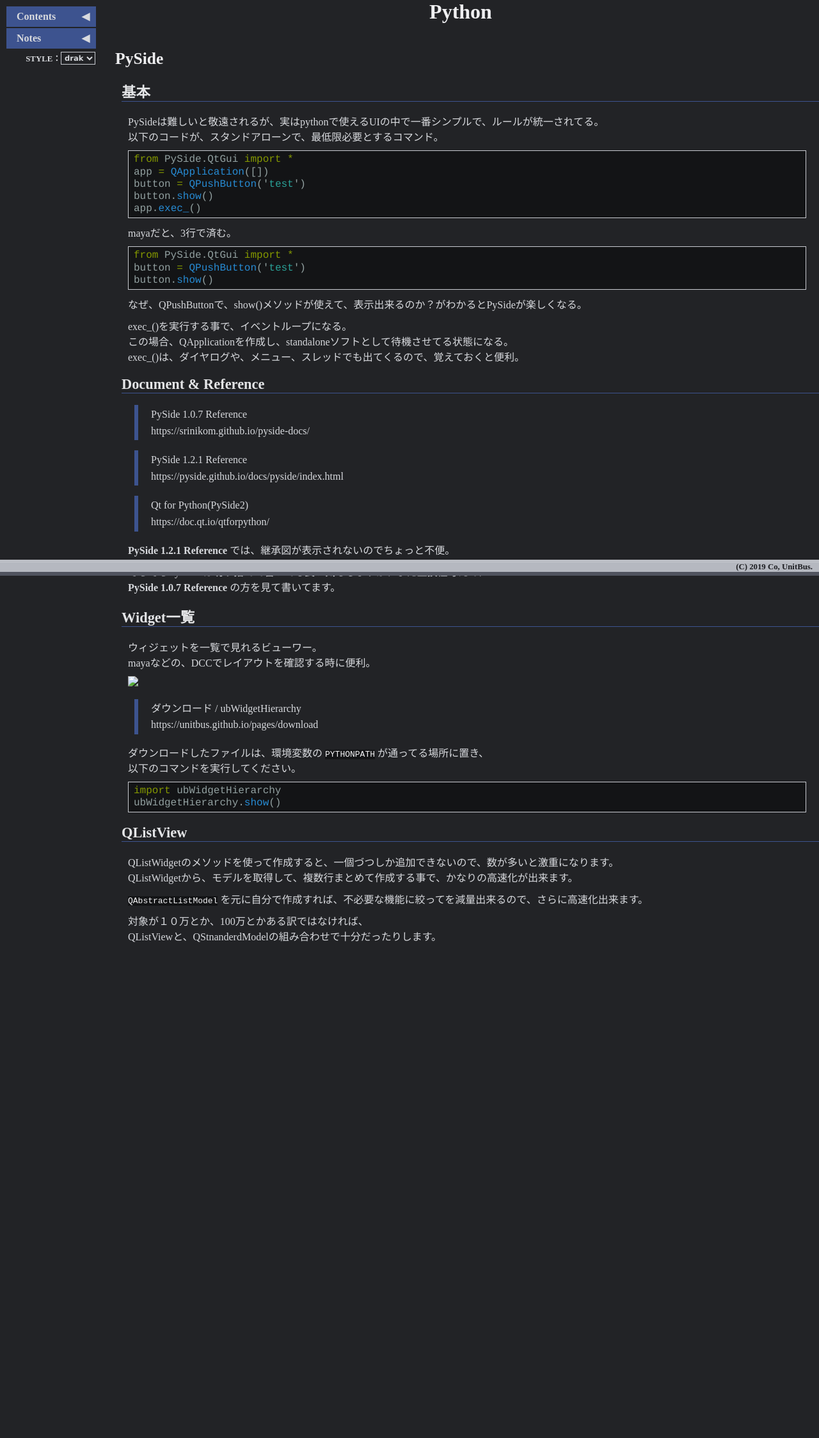
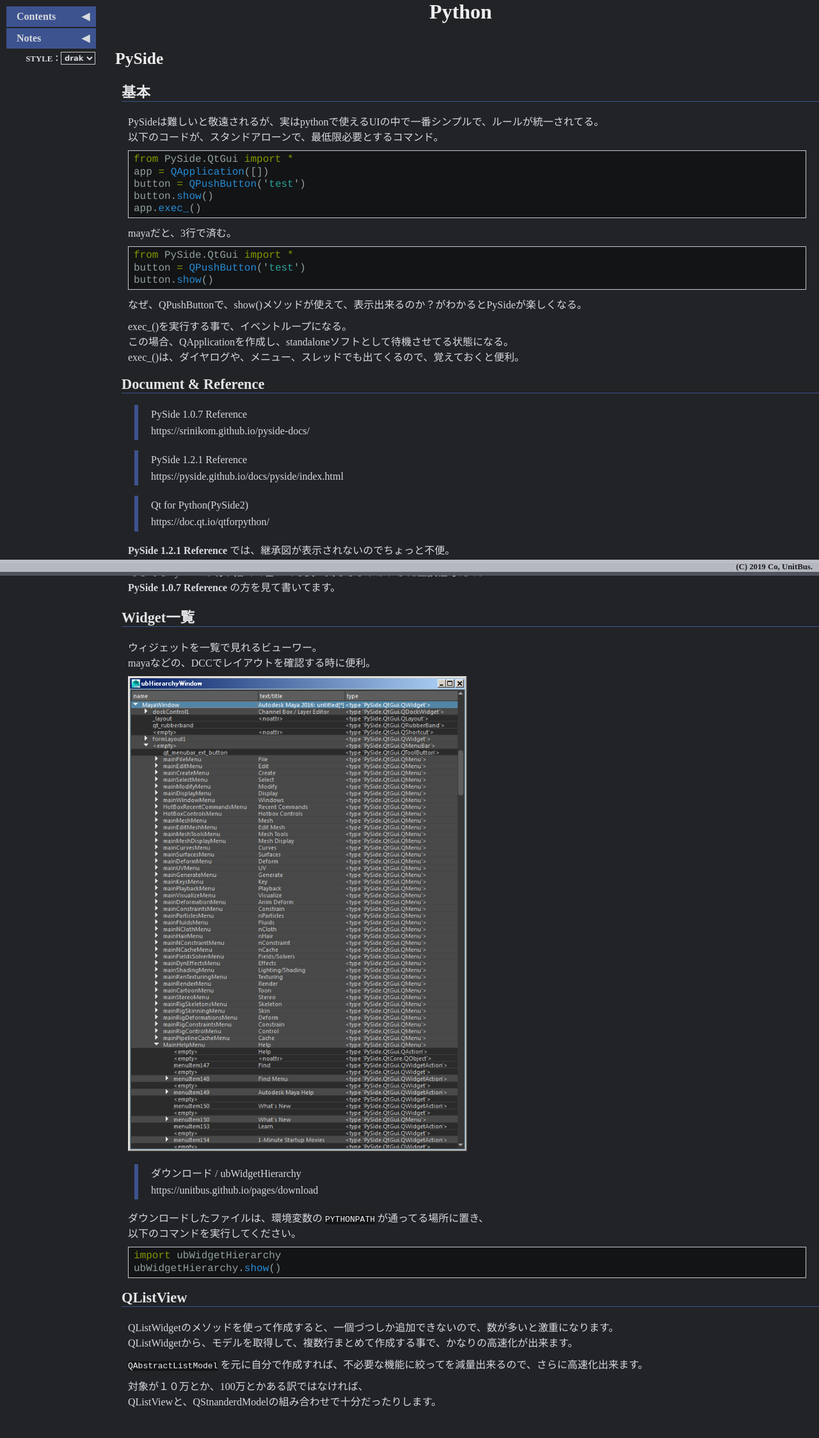
Before and after one commit to unitbus/unitbus.github.io, a Jekyll site: the page built from pages/python/pyside.md, in a window 1280 px wide. Shown: the whole page at 64% size. Built offline with Jekyll 4.4.1, drawn with Linux system fonts in a browser that asks for light colours; before the commit the page ends 1521 px from its top, so only the background shows below that.

Commit message:
Update pyside.md

```diff
--- a/pages/python/pyside.md
+++ b/pages/python/pyside.md
@@ -53,7 +53,7 @@
 ウィジェットを一覧で見れるビューワー。
 mayaなどの、DCCでレイアウトを確認する時に便利。
 
-<img src="./maya/images/ubWidgetHierarchy_windowA.png" width="50%">
+<img src="https://unitbus.github.io/pages/maya/images/ubWidgetHierarchy_windowA.png" width="50%">
 
 > ダウンロード / ubWidgetHierarchy
 https://unitbus.github.io/pages/download
```
